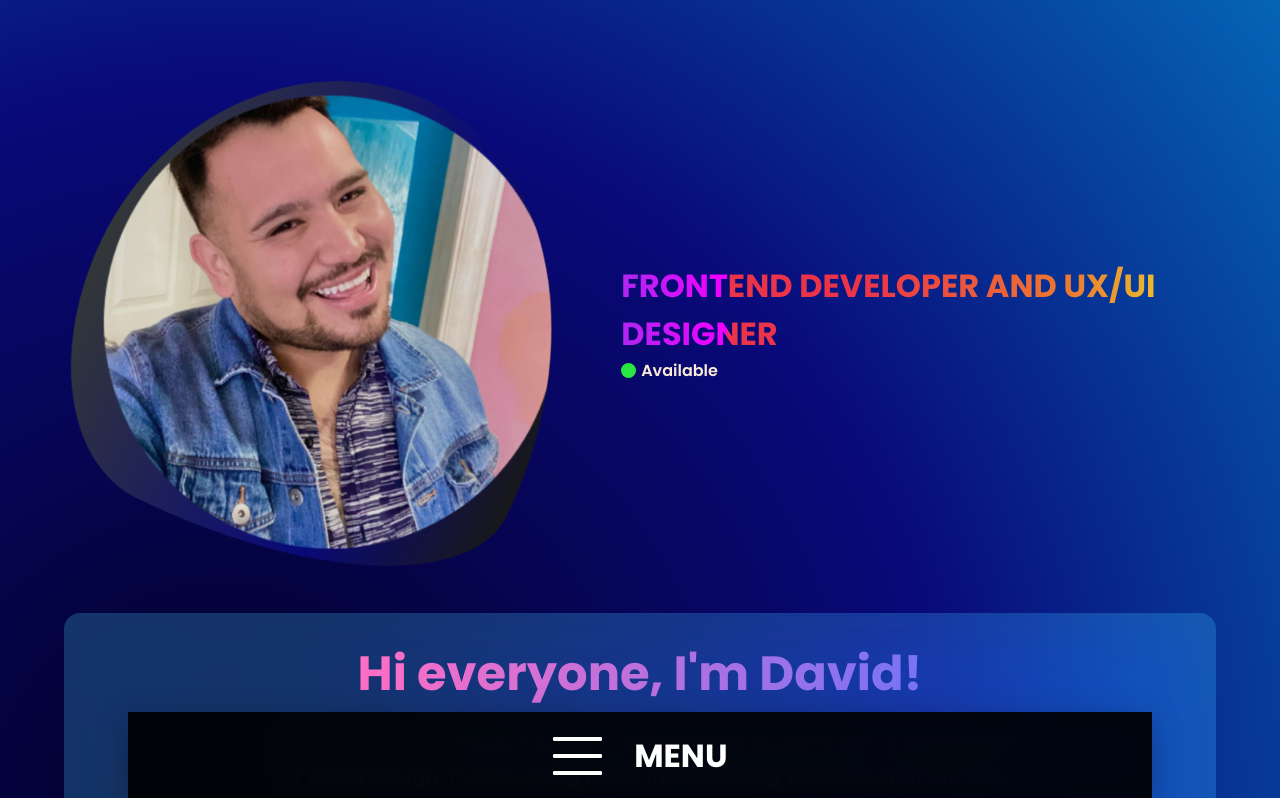
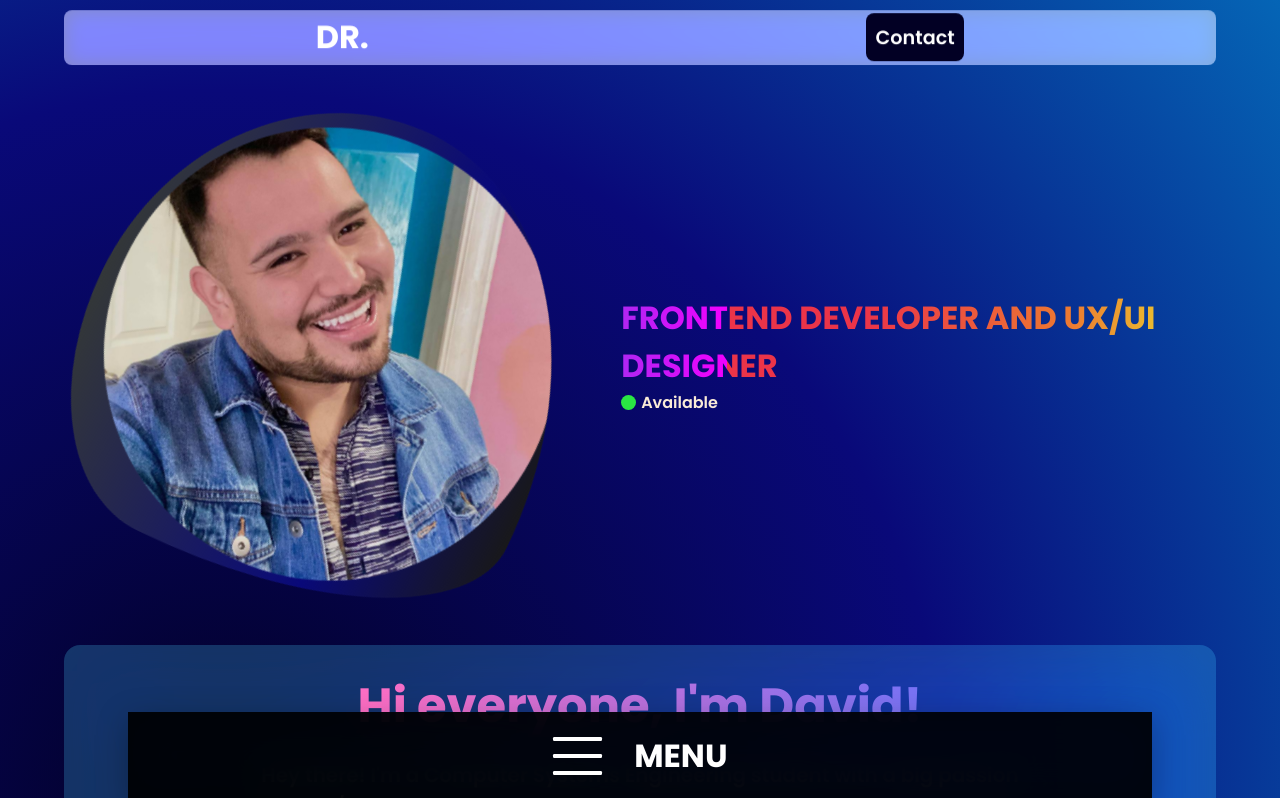
Before and after one commit to SoyDavid29/Profesional-Portafolio, a React (Vite) app: page / in a window 1280 px wide. Shown: the top 798 px of the page. Built offline with nearby package versions, Linux system fonts and the light colour scheme.

Commit message:
new component added Mainbar.jsx

```diff
--- a/src/App.jsx
+++ b/src/App.jsx
@@ -1,10 +1,11 @@
 import React, { useState, useEffect } from 'react';
 
-
+import Mainbar from './Components/Mainbar';
 import Profile from "./Components/Profile"
 import Sidebar from "./Components/Sidebar"
 import Target from "./Components/Target"
 import Title from "./Components/Tittle"
+
 
 
 function App() {
@@ -24,8 +25,8 @@ function App() {
 
   return (
     <>
+      <Mainbar/>
 
-      <Sidebar />
       <Profile />
       <Target />
 
@@ -43,6 +44,8 @@ function App() {
 
       </div>
 
+      <Sidebar />
+
     </>
   )
 }
--- /dev/null
+++ b/src/Components/Mainbar.jsx
@@ -0,0 +1,31 @@
+import { useEffect, useState } from 'react';
+import { animateScroll as scroll } from 'react-scroll';
+
+export default function Mainbar() {
+
+    const [scrolled, setScrolled] = useState(false)
+
+    useEffect(() => {
+        const openScroll = () => {
+            const offset = window.scrollY;
+            setScrolled(offset > 50);
+        };
+
+        window.addEventListener('scroll', openScroll);
+        return () => window.removeEventListener('scroll', openScroll);
+    }, []);
+
+    const scrollToTop = () => {
+        scroll.scrollToTop({
+            duration: 800,
+            smooth: "easeInOutQuart"
+        });
+    };
+
+    return (
+        <div className={`main-bar ${scrolled ? 'scrolled' : ''}`} onClick={scrollToTop}>
+            <h1 className='main-logo'>DR.</h1>
+            <a className='main-contact' href="#contact">Contact</a>
+        </div>
+    )
+}
--- a/src/index.css
+++ b/src/index.css
@@ -21,6 +21,57 @@ body {
 
   height: 200vh;
   overflow-x: hidden;
+}
+
+.main-bar{
+  position: fixed;
+  left: 50%;
+  transform: translate(-50%, -40%);
+  width: 90%;
+  padding: 0.2em;
+  display: flex;
+  align-items: center;
+  justify-content: space-around;
+  background: rgba(255, 255, 255, 0.5);
+  backdrop-filter: blur(10px) saturate(220%);
+  -webkit-backdrop-filter: blur(10px);
+  border-radius: 8px;
+  z-index: 999;
+  transition: all 0.3s ease-in-out;
+}
+
+.main-bar.scrolled {
+  width: 60%;
+  padding: 0.5em 1em;
+  justify-content: space-between;
+  background: rgba(0, 0, 0, 0.8);
+}
+
+.main-logo{
+  color: #ffffff;
+}
+
+.main-contact{
+  text-decoration: none;
+  color: #ffffff;
+  font-size: 1.2em;
+  background-color: #020024;
+  padding: 0.5em;
+  border-radius: 8px;
+}
+
+/* Optional: change styles of children too */
+.main-bar.scrolled .main-logo {
+  font-size: 1.2em;
+  color: #ffcc00;
+}
+
+.main-bar.scrolled .main-contact {
+  padding: 0.4em 1em;
+  font-size: 0.9em;
+  background-color: aliceblue;
+  color: black;
+  border: solid #ffcc00 2px;
 }
 
 .bar {
@@ -148,6 +199,9 @@ body {
 }
 
 .animation {
+
+  margin-top: 2em;
+
   width: 100%;
   height: auto;
 
@@ -159,6 +213,7 @@ body {
 }
 
 .figure {
+
   width: 80%;
   min-width: 220px;
   aspect-ratio: 1/1;
```
